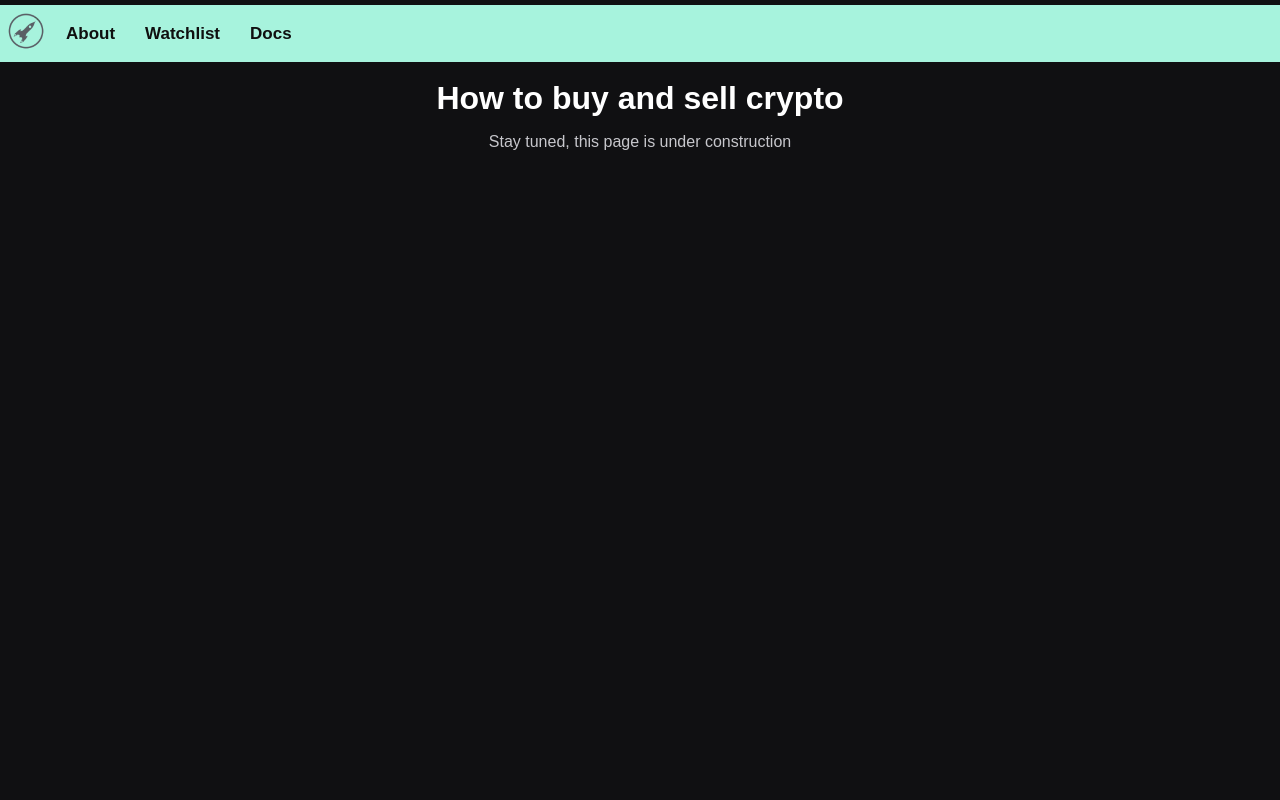
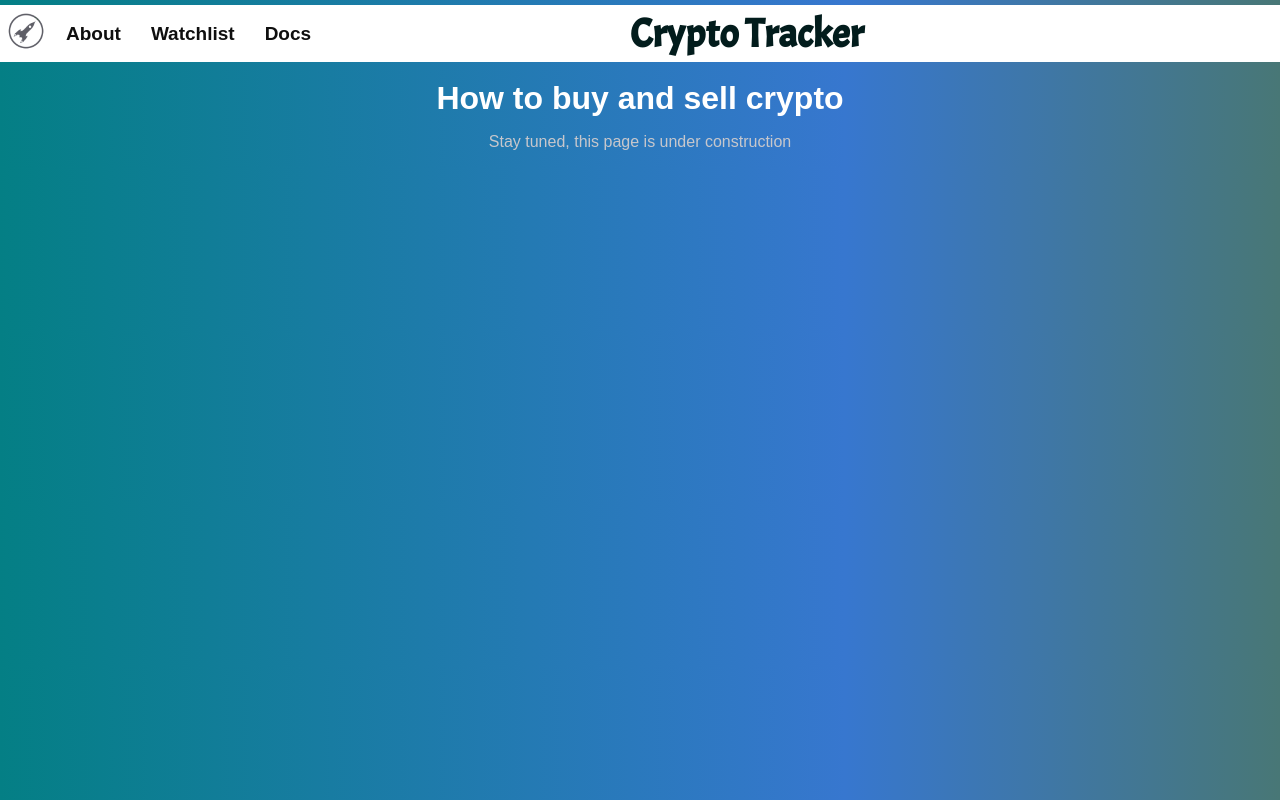
Before and after one commit to NathanTarbert/crypto-tracker, a Next.js app: page /docs in a window 1280 px wide. Built offline with nearby package versions, Linux system fonts and the light colour scheme.

Commit message:
added styling to id card and gradient layout color

```diff
--- a/components/Coins/Coins.module.css
+++ b/components/Coins/Coins.module.css
@@ -1,6 +1,9 @@
+
+
 .coin_container {
     display: flex;
     justify-content: center;
+    background-color: #161818;
   }
 
   .coin_row {
--- a/components/Nav.js
+++ b/components/Nav.js
@@ -1,6 +1,7 @@
 import Link from 'next/link';
 import navStyles from '../styles/Nav.module.css';
 import Watchlist from '../pages/watchlist';
+import { Container } from 'react-bootstrap';
 
 function Nav() {
     return (
@@ -26,9 +27,16 @@ function Nav() {
 
             </ul>
             <ul >
-                <li style={{ textAlign: 'right'}}>
+                <li>
                     <Link href='/docs'>Docs</Link>
                 </li>
+
+            </ul>
+            <ul >
+                <li>
+                    <h1 style={navStyles.h1}>Crypto Tracker</h1>
+                </li>
+
             </ul>
 
         </nav>
--- a/pages/coin/Coin.module.css
+++ b/pages/coin/Coin.module.css
@@ -8,6 +8,7 @@
   .coin_container {
     display: flex;
     flex-direction: column;
+    background: linear-gradient(90deg, rgba(3,24,59,1) 0%, rgba(32,47,126,1) 100%);
     justify-content: center;
     align-items: center;
     border: 1px solid #f9fcfb;
--- a/pages/watchlist/Watchlist.module.css
+++ b/pages/watchlist/Watchlist.module.css
@@ -1,6 +1,7 @@
 .coin_container {
     display: flex;
     justify-content: center;
+    background-color: black;
 }
 
 .coin_row {
--- a/styles/Nav.module.css
+++ b/styles/Nav.module.css
@@ -1,26 +1,36 @@
+@import url('https://fonts.googleapis.com/css2?family=Acme&display=swap');
+
 .nav {
     height: 50;
     margin-top: 5px;
     /* margin-left: 5px; */
     /* margin-right: 5px; */
     padding: 1px;
-    background-color: rgb(167, 243, 221);
+    background-color: white;
     color: rgb(10, 10, 10);
     display: flex;
     align-items: center;
-    justify-content: flex-start;
-    /* border-radius: 50px; */
-    font-size: 17px;
+    /* justify-content: flex-start; */
+    /* border-radius: 50px;  */
+    font-size: 19px;
     font-weight: bold;
 }
 
 .nav ul {
     display: flex;
     justify-content: center;
-    align-items: center;
+    text-align: center;
     list-style: none;
 }
 
 .nav ul li a {
     margin: 5px 15px;
 }
+
+.nav h1 {
+    font-family: 'Acme', sans-serif;
+    font-weight: bolder;
+    font-size: 40px;
+    color: #021c1c;
+    margin-left: 19rem;
+}
--- a/styles/globals.css
+++ b/styles/globals.css
@@ -2,7 +2,7 @@ html,
 body {
   padding: 0;
   margin: 0;
-  background-color: #101012;
+  background: linear-gradient(90deg, rgba(4,127,133,1) 0%, rgba(55,119,207,1) 66%, rgba(72,119,118,1) 100%);
   font-family: -apple-system, BlinkMacSystemFont, Segoe UI, Roboto, Oxygen,
     Ubuntu, Cantarell, Fira Sans, Droid Sans, Helvetica Neue, sans-serif;
 }
```
